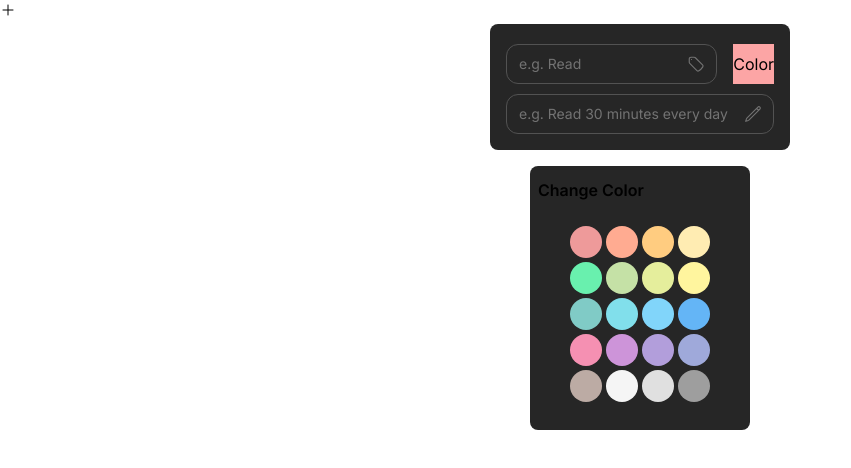
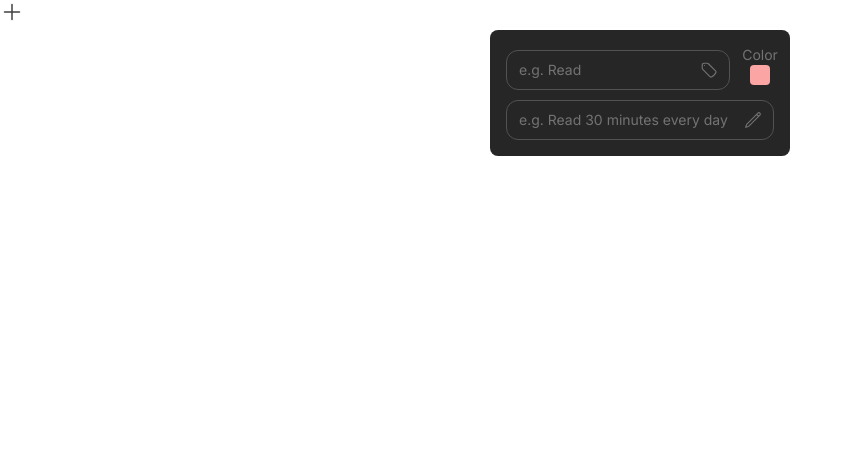
Before and after one commit to MahmoudZayad/Habits-App, a Next.js app: page / in a window 1280 px wide. Shown: the top 468 px of the page, without its empty margins (0-851 px from the left). Built offline with nearby package versions, Linux system fonts and the light colour scheme.

Commit message:
Added hide and show for color picker, adjusted UI

```diff
--- a/app/lib/actions.ts
+++ b/app/lib/actions.ts
@@ -1,6 +1,6 @@
 
 'use server';
-import { HabitResult } from '@prisma/client';
+import { HabitResult, Habit } from '@prisma/client';
 import { revalidatePath } from 'next/cache';
 import { redirect} from 'next/navigation';
 import prisma from '../utils/db';
@@ -29,3 +29,11 @@ export async function updateHabits(result:HabitResult) {
     revalidatePath('/habits');
     redirect('/habits');
 }
+
+export async function createHabit(habit:Habit) {
+    await prisma.habit.create({
+        data: habit
+    });
+    revalidatePath('/habits');
+    redirect('/habits');
+}
--- a/app/lib/definitions.ts
+++ b/app/lib/definitions.ts
@@ -1,9 +1,3 @@
-export type User = {
-    id: string;
-    name: string;
-    email: string;
-  };
-
 export type Habit = {
     id: string;
     user_id: string;
--- a/app/page.tsx
+++ b/app/page.tsx
@@ -6,8 +6,7 @@ export default function App() {
     return (
         <div>
         <AddHabit/>
-        <AddHabitForm/>
-        <ColorPicker color ={""}/>
+        <AddHabitForm color = "bg-[#64b5f6]"/>
         </div>
     );
     }
--- a/app/ui/habits/add-habit.tsx
+++ b/app/ui/habits/add-habit.tsx
@@ -7,52 +7,81 @@ import {
     PencilIcon,
     PencilSquareIcon
 } from '@heroicons/react/24/outline'
+import clsx from 'clsx';
 
 export function AddHabit() {
   return (
     <button>
-        <PlusIcon className="h-4 w-4" />
+        <PlusIcon className="text-neutral-700 h-6 w-6" />
     </button>
   );
 }
 
-export function AddHabitForm() {
+export function AddHabitForm({color}: {color: string}) {
+    const [selectedColor, setSelectedColor] = useState(color);
+    const [showColorPicker, setShowColorPicker] = useState(false);
+    // const showColorPicker = true;
+    const toggleColorPicker = () => setShowColorPicker(!showColorPicker);
   return (
-    <div className="mb-4 flex items-center justify-center ">
-        <div className='bg-neutral-800 rounded-lg relative mx-auto flex w-full max-w-[300px] flex-col space-y-2.5 p-4'>
+    <div className="flex items-center justify-center flex-col">
+        <div className={clsx("mb-4 flex items-center justify-center",
+            {
+                'opacity-100' : !showColorPicker,
+                'opacity-50' : showColorPicker
+            },
+            )}>
+            <div className='bg-neutral-800 rounded-lg relative mx-auto flex w-full min-w-[300px] max-w-[300px] flex-col space-y-2.5 p-4'>
                 <div className = "flex mt-1 inline-flex">
                     <label htmlFor="habitName"></label>
-                <div className="relative flex-grow mr-4">
+                    <div className="relative mr-4">
                         <input
-                        className="bg-neutral-800 peer block w-full rounded-xl border border-neutral-600 py-[9px] pl-3 text-sm outline-2 placeholder:text-neutral-500"
+                            className="bg-neutral-800 peer focus:outline-neutral-700 focus:ring-2 block w-full rounded-xl border border-neutral-600 py-[9px] pl-3 text-sm outline-2 placeholder:text-neutral-500"
                             id="habitName"
                             type="text"
                             name="habitName"
                             placeholder="e.g. Read"
                             required
+                            readOnly = {showColorPicker}
+
                         />
                         <TagIcon className="pointer-events-none absolute right-3 top-1/2 h-[18px] w-[18px] -translate-y-1/2 text-neutral-500 peer-focus:text-neutral-400" />
-
                     </div>
-                <button className="bg-red-300">
-                    Color
-                    {/* <PencilSquareIcon className="pointer-events-none" /> */}
+                    <div className = "mx-auto w-15 relative flex flex-col justify-center items-center mt-[-10px] border-neutral-700 p-1">
+                        <h1 className = "absolute font-normal text-sm text-neutral-500 mb-5">Color</h1>
+                        <button onClick ={toggleColorPicker} className={clsx(`${selectedColor} mt-5 bg-red-300 border-neutral-700 rounded hover:ml-0.5 hover:w-4 hover:h-4 hover:opacity-50`,
+                        {
+                            "h-4 w-4 opacity-50 ml-0.5": showColorPicker,
+                            "h-5 w-5": !showColorPicker,
+                        }
+                        )}>
                         </button>
+                    </div>
                 </div>
                 <div className="mt-1">
                     <label htmlFor="description"></label>
                     <div className="relative">
                         <input
-                        className="bg-neutral-800 peer block w-full rounded-xl border border-neutral-600 py-[9px] pl-3 text-sm outline-2 placeholder:text-neutral-500"
+                            className="bg-neutral-800 peer focus:outline-neutral-700 focus:ring-2 block w-full rounded-xl border border-neutral-600 py-[9px] pl-3 text-sm outline-2 placeholder:text-neutral-500"
                             id="description"
                             type="text"
                             name="description"
                             placeholder="e.g. Read 30 minutes every day"
+                            readOnly = {showColorPicker}
                             minLength={0}
                         />
                         <PencilIcon className="pointer-events-none absolute right-3 top-1/2 h-[18px] w-[18px] -translate-y-1/2 text-neutral-500 peer-focus:text-neutral-400" />
                     </div>
                 </div>
+            </div>
+        </div>
+        <div className = {clsx("",
+                {
+                    "hidden": !showColorPicker,
+                    "block": showColorPicker,
+                }
+
+            )} >
+            <ColorPicker color = {selectedColor}/>
         </div>
     </div>
   );
@@ -67,24 +96,25 @@ export function ColorPicker({color}: {color: string}) {
         'bg-[#80cbc6]', 'bg-[#81dfeb]','bg-[#81d5fa]', 'bg-[#64b5f6]',
         'bg-[#f590b2]', 'bg-[#cd94d9]','bg-[#b29edb]', 'bg-[#9fa9da]',
         'bg-[#bcaba4]', 'bg-[#f5f5f5]','bg-[#e0e0e0]', 'bg-[#9e9e9e]']
-    useEffect(() => {
-        console.log(selectedColor);
-    })
-    // console.log(selectedColor);
+
     return(
-        <div className="relative bg-neutral-800 rounded-lg p-3 pl-10 pr-10 flex flex-col items-start mx-auto w-fit flex">
-            <h2 className="absolute pb-8 font-semibold left-2">Change Color</h2>
+        <div  id ="colorPicker" className="relative bg-neutral-800 rounded-lg p-3 pl-10 pr-10 flex flex-col items-start mx-auto w-fit flex">
+            <h1 className="absolute text-neutral-500 pb-8 font-normal text-md left-2">Change Color</h1>
             <div className="mt-12 mb-4 inline-grid grid-cols-4 gap-1 grid-rows-5 items-center justify-center">
                 {
                     colors.map((color, index) => {
                         return (
-                            <button onClick = {() => setSelectedColor(color)} key={index} className={`${color} w-8 h-8 rounded-full`}></button>
+                            <button onClick = {() => setSelectedColor(color)} key={index} className={clsx(`${color} w-8 h-8 rounded-full hover:ml-0.5 hover:w-7 hover:h-7 hover:opacity-50 hover:${color}`,
+                            {
+                                "w-7 h-7 ml-0.5 opacity-50": selectedColor === color,
+                                "w-8 h-8": selectedColor !== color,
+                            }
+                            )}
+                            ></button>
                         );
                     })
                 }
             </div>
         </div>
-
     );
-
 }
```
Lines whose indentation alone changed are shown as unchanged.
